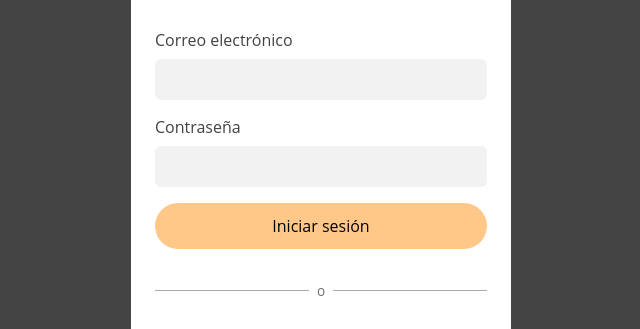
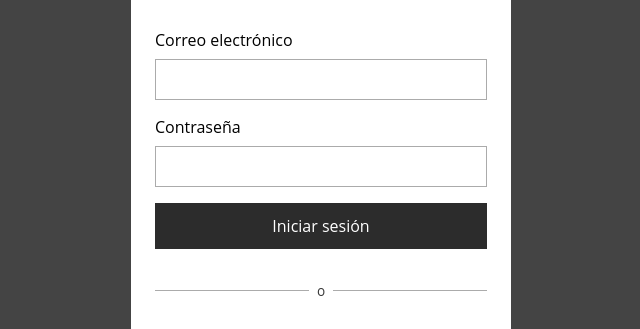
Before and after one commit to Jopzik/roastly-design-tokens-demo, a website: page index.html in a window 1280 px wide. Shown: the part 207-536 px from the top of the page, without its empty margins (319-959 px from the left). Drawn offline with Linux system fonts and the light colour scheme.

Commit message:
Reset tokens

```diff
--- a/variables.css
+++ b/variables.css
@@ -3,30 +3,29 @@
  */
 
 :root {
-  --rds-color-background-element: #f2f2f2;
+  --rds-color-background-element: #ffffff;
   --rds-color-background-body: #ffffff;
-  --rds-color-background-accent: #fe9812;
-  --rds-color-background-brand-default: #ffc888;
+  --rds-color-background-brand-default: #2c2c2c;
   --rds-color-background-brand-hover: #2c2c2c;
-  --rds-color-text-default: #6d6d6d;
-  --rds-color-text-light: #78818f;
+  --rds-color-text-default: #383838;
+  --rds-color-text-light: #4a4a4a;
   --rds-color-text-lighter: #505050;
-  --rds-color-text-on-color: #000000;
-  --rds-color-text-prominent: #424242;
-  --rds-color-text-brand: #ffc888;
-  --rds-color-text-title: #424242;
-  --rds-color-text-link: #000000;
+  --rds-color-text-on-color: #ffffff;
+  --rds-color-text-prominent: #000000;
+  --rds-color-text-brand: #2c2c2c;
+  --rds-color-text-title: #000000;
+  --rds-color-text-link: #235be9;
   --rds-color-border-default: #ababab;
-  --rds-color-border-accent: #fe9812;
-  --rds-color-icon-default: #6d6d6d;
+  --rds-color-border-brand: #2c2c2c;
+  --rds-color-icon-default: #383838;
   --rds-color-icon-lighter: #505050;
-  --rds-color-icon-light: #78818f;
-  --rds-color-icon-prominent: #424242;
-  --rds-color-icon-brand: #ffc888;
+  --rds-color-icon-light: #4a4a4a;
+  --rds-color-icon-prominent: #000000;
+  --rds-color-icon-brand: #2c2c2c;
   --rds-color-icon-on-color: #ffffff;
-  --rds-button-radius: 32px;
+  --rds-button-radius: 0px;
   --rds-button-color-border: #ababab;
-  --rds-input-radius: 6px;
-  --rds-input-color-border: #f2f2f2;
-  --rds-input-color-background: #f2f2f2;
+  --rds-input-radius: 0px;
+  --rds-input-color-border: #ababab;
+  --rds-input-color-background: #ffffff;
 }
--- a/variables.js
+++ b/variables.js
@@ -2,29 +2,28 @@
  * Do not edit directly, this file was auto-generated.
  */
 
-export const rdsColorBackgroundElement = "#f2f2f2";
+export const rdsColorBackgroundElement = "#ffffff";
 export const rdsColorBackgroundBody = "#ffffff";
-export const rdsColorBackgroundAccent = "#fe9812";
-export const rdsColorBackgroundBrandDefault = "#ffc888";
+export const rdsColorBackgroundBrandDefault = "#2c2c2c";
 export const rdsColorBackgroundBrandHover = "#2c2c2c";
-export const rdsColorTextDefault = "#6d6d6d";
-export const rdsColorTextLight = "#78818f";
+export const rdsColorTextDefault = "#383838";
+export const rdsColorTextLight = "#4a4a4a";
 export const rdsColorTextLighter = "#505050";
-export const rdsColorTextOnColor = "#000000";
-export const rdsColorTextProminent = "#424242";
-export const rdsColorTextBrand = "#ffc888";
-export const rdsColorTextTitle = "#424242";
-export const rdsColorTextLink = "#000000";
+export const rdsColorTextOnColor = "#ffffff";
+export const rdsColorTextProminent = "#000000";
+export const rdsColorTextBrand = "#2c2c2c";
+export const rdsColorTextTitle = "#000000";
+export const rdsColorTextLink = "#235be9";
 export const rdsColorBorderDefault = "#ababab";
-export const rdsColorBorderAccent = "#fe9812";
-export const rdsColorIconDefault = "#6d6d6d";
+export const rdsColorBorderBrand = "#2c2c2c";
+export const rdsColorIconDefault = "#383838";
 export const rdsColorIconLighter = "#505050";
-export const rdsColorIconLight = "#78818f";
-export const rdsColorIconProminent = "#424242";
-export const rdsColorIconBrand = "#ffc888";
+export const rdsColorIconLight = "#4a4a4a";
+export const rdsColorIconProminent = "#000000";
+export const rdsColorIconBrand = "#2c2c2c";
 export const rdsColorIconOnColor = "#ffffff";
-export const rdsButtonRadius = "32px";
+export const rdsButtonRadius = "0px";
 export const rdsButtonColorBorder = "#ababab";
-export const rdsInputRadius = "6px";
-export const rdsInputColorBorder = "#f2f2f2";
-export const rdsInputColorBackground = "#f2f2f2";
+export const rdsInputRadius = "0px";
+export const rdsInputColorBorder = "#ababab";
+export const rdsInputColorBackground = "#ffffff";
```
